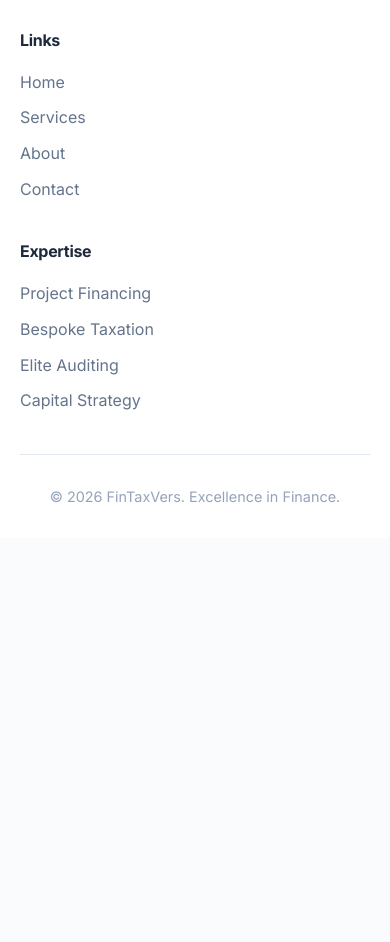
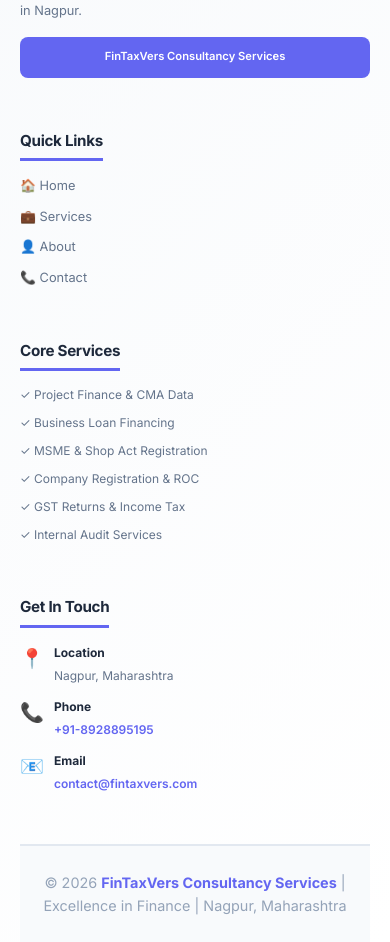
Before and after one commit to RAHUL0408-B/FinTaxYug, a React (Vite) app: page / in a window 390 px wide. Shown: the part 9220-10162 px from the top of the page. Before the commit the page ends 9758 px from the top, so only its background shows below. Built offline with nearby package versions, Linux system fonts and the light colour scheme; no server answers; the database is empty; a web font is replaced by a local one.

Commit message:
SEO Enhancement: Added high-intent keywords, updated branding to FinTaxVers Consultancy Services, improved footer layout with responsive mobile design

```diff
--- a/src/components/common/Navbar.jsx
+++ b/src/components/common/Navbar.jsx
@@ -187,7 +187,7 @@
                         <li><a href="#" onClick={(e) => { e.preventDefault(); handleNavClick('about'); }}>About</a></li>
                         <li><a href="#" onClick={(e) => { e.preventDefault(); handleNavClick('contact'); }}>Contact</a></li>
                     </ul>
-                    <button className="nav-cta btn btn-primary" onClick={() => handleNavClick('contact')}>Professional Consultation</button>
+                    <button className="nav-cta btn btn-primary" onClick={() => handleNavClick('contact')}>Book Consultation</button>
                 </div>
 
             </nav>
--- a/src/context/AppContext.jsx
+++ b/src/context/AppContext.jsx
@@ -98,8 +98,8 @@
                             to_name: newInquiry.name,
                             to_email: newInquiry.email,
                             from_name: 'Yugant V. Rahele',
-                            reply_to: 'contact@fintaxvers.com',
-                            message: `Thank you for your inquiry regarding ${newInquiry.type}. We have received your request and will contact you shortly at ${newInquiry.mobile}.`
+                            message: `Thank you for your inquiry regarding ${newInquiry.type}. We have received your request and will contact you shortly at ${newInquiry.mobile}.`,
+                            reply_to: 'contact@fintaxvers.com'
                         },
                         publicKey
                     );
--- a/src/portals/user/UserPortal.jsx
+++ b/src/portals/user/UserPortal.jsx
@@ -389,34 +389,153 @@
             </section>
 
             {/* Footer */}
-            <footer className="section" style={{ background: '#fff', borderTop: '1px solid #e2e8f0', padding: '60px 0 30px' }}>
+            <footer className="section" style={{ background: 'linear-gradient(135deg, #f8fafc 0%, #ffffff 100%)', borderTop: '2px solid #e2e8f0', padding: '70px 0 0' }}>
                 <div className="container">
-                    <div style={{ display: 'grid', gridTemplateColumns: 'repeat(auto-fit, minmax(200px, 1fr))', gap: '40px', marginBottom: '40px' }}>
+                    <div style={{
+                        display: 'grid',
+                        gridTemplateColumns: 'repeat(auto-fit, minmax(250px, 1fr))',
+                        gap: '50px',
+                        marginBottom: '50px'
+                    }}>
+                        {/* Company Info */}
+                        <div style={{ maxWidth: '350px' }}>
+                            <h4 style={{
+                                marginBottom: '15px',
+                                fontSize: 'clamp(1.2rem, 4vw, 1.75rem)',
+                                fontWeight: '800',
+                                color: 'var(--primary)',
+                                letterSpacing: '-0.5px'
+                            }}>FinTaxVers</h4>
+                            <p style={{
+                                color: '#64748b',
+                                lineHeight: '1.6',
+                                marginBottom: '15px',
+                                fontSize: 'clamp(0.8rem, 2.5vw, 0.95rem)'
+                            }}>
+                                Expert Project Finance Consultant, CMA Data Preparation, Business Loan Assistance, MSME Registration, GST Filing & Company Registration services in Nagpur.
+                            </p>
+                            <div style={{
+                                padding: 'clamp(10px, 3vw, 15px) clamp(12px, 4vw, 20px)',
+                                background: 'var(--primary)',
+                                color: 'white',
+                                borderRadius: '8px',
+                                fontSize: 'clamp(0.7rem, 2vw, 0.85rem)',
+                                fontWeight: '600',
+                                textAlign: 'center'
+                            }}>
+                                FinTaxVers Consultancy Services
+                            </div>
+                        </div>
+
+                        {/* Quick Links */}
                         <div>
-                            <h4 style={{ marginBottom: '20px', fontSize: '1.5rem', fontWeight: '800', color: 'var(--primary)' }}>FinTaxVers</h4>
-                            <p style={{ color: '#64748b' }}>Bespoke financial consultancy for elite businesses and established enterprises.</p>
-                        </div>
-                        <div>
-                            <h4 style={{ marginBottom: '20px', color: '#1e293b' }}>Links</h4>
-                            <ul style={{ display: 'flex', flexDirection: 'column', gap: '10px', color: '#64748b' }}>
-                                <li><a href="#home">Home</a></li>
-                                <li><a href="#services">Services</a></li>
-                                <li><a href="#about">About</a></li>
-                                <li><a href="#contact">Contact</a></li>
+                            <h4 style={{
+                                marginBottom: '15px',
+                                color: '#1e293b',
+                                fontSize: 'clamp(0.95rem, 3vw, 1.1rem)',
+                                fontWeight: '700',
+                                borderBottom: '3px solid var(--primary)',
+                                paddingBottom: '8px',
+                                display: 'inline-block'
+                            }}>Quick Links</h4>
+                            <ul style={{
+                                display: 'flex',
+                                flexDirection: 'column',
+                                gap: '10px',
+                                color: '#64748b',
+                                fontSize: 'clamp(0.8rem, 2.5vw, 0.95rem)'
+                            }}>
+                                <li><a href="#home" style={{ transition: 'color 0.3s' }} onMouseEnter={(e) => e.target.style.color = 'var(--primary)'} onMouseLeave={(e) => e.target.style.color = '#64748b'}>🏠 Home</a></li>
+                                <li><a href="#services" style={{ transition: 'color 0.3s' }} onMouseEnter={(e) => e.target.style.color = 'var(--primary)'} onMouseLeave={(e) => e.target.style.color = '#64748b'}>💼 Services</a></li>
+                                <li><a href="#about" style={{ transition: 'color 0.3s' }} onMouseEnter={(e) => e.target.style.color = 'var(--primary)'} onMouseLeave={(e) => e.target.style.color = '#64748b'}>👤 About</a></li>
+                                <li><a href="#contact" style={{ transition: 'color 0.3s' }} onMouseEnter={(e) => e.target.style.color = 'var(--primary)'} onMouseLeave={(e) => e.target.style.color = '#64748b'}>📞 Contact</a></li>
                             </ul>
                         </div>
+
+                        {/* Core Services */}
                         <div>
-                            <h4 style={{ marginBottom: '20px', color: '#1e293b' }}>Expertise</h4>
-                            <ul style={{ display: 'flex', flexDirection: 'column', gap: '10px', color: '#64748b' }}>
-                                <li>Project Financing</li>
-                                <li>Bespoke Taxation</li>
-                                <li>Elite Auditing</li>
-                                <li>Capital Strategy</li>
+                            <h4 style={{
+                                marginBottom: '15px',
+                                color: '#1e293b',
+                                fontSize: 'clamp(0.95rem, 3vw, 1.1rem)',
+                                fontWeight: '700',
+                                borderBottom: '3px solid var(--primary)',
+                                paddingBottom: '8px',
+                                display: 'inline-block'
+                            }}>Core Services</h4>
+                            <ul style={{
+                                display: 'flex',
+                                flexDirection: 'column',
+                                gap: '10px',
+                                color: '#64748b',
+                                fontSize: 'clamp(0.75rem, 2.3vw, 0.9rem)',
+                                lineHeight: '1.5'
+                            }}>
+                                <li>✓ Project Finance & CMA Data</li>
+                                <li>✓ Business Loan Financing</li>
+                                <li>✓ MSME & Shop Act Registration</li>
+                                <li>✓ Company Registration & ROC</li>
+                                <li>✓ GST Returns & Income Tax</li>
+                                <li>✓ Internal Audit Services</li>
+                            </ul>
+                        </div>
+
+                        {/* Contact Info */}
+                        <div>
+                            <h4 style={{
+                                marginBottom: '15px',
+                                color: '#1e293b',
+                                fontSize: 'clamp(0.95rem, 3vw, 1.1rem)',
+                                fontWeight: '700',
+                                borderBottom: '3px solid var(--primary)',
+                                paddingBottom: '8px',
+                                display: 'inline-block'
+                            }}>Get In Touch</h4>
+                            <ul style={{
+                                display: 'flex',
+                                flexDirection: 'column',
+                                gap: '12px',
+                                color: '#64748b',
+                                fontSize: 'clamp(0.75rem, 2.3vw, 0.9rem)'
+                            }}>
+                                <li style={{ display: 'flex', alignItems: 'flex-start', gap: '10px' }}>
+                                    <span style={{ fontSize: '1.2rem' }}>📍</span>
+                                    <div>
+                                        <strong style={{ color: '#1e293b', display: 'block', marginBottom: '4px' }}>Location</strong>
+                                        Nagpur, Maharashtra
+                                    </div>
+                                </li>
+                                <li style={{ display: 'flex', alignItems: 'flex-start', gap: '10px' }}>
+                                    <span style={{ fontSize: '1.2rem' }}>📞</span>
+                                    <div>
+                                        <strong style={{ color: '#1e293b', display: 'block', marginBottom: '4px' }}>Phone</strong>
+                                        <a href="tel:+918928895195" style={{ color: 'var(--primary)', fontWeight: '600' }}>+91-8928895195</a>
+                                    </div>
+                                </li>
+                                <li style={{ display: 'flex', alignItems: 'flex-start', gap: '10px' }}>
+                                    <span style={{ fontSize: '1.2rem' }}>📧</span>
+                                    <div>
+                                        <strong style={{ color: '#1e293b', display: 'block', marginBottom: '4px' }}>Email</strong>
+                                        <a href="mailto:contact@fintaxvers.com" style={{ color: 'var(--primary)', fontWeight: '600' }}>contact@fintaxvers.com</a>
+                                    </div>
+                                </li>
                             </ul>
                         </div>
                     </div>
-                    <div style={{ borderTop: '1px solid #e2e8f0', paddingTop: '30px', textAlign: 'center', color: '#94a3b8', fontSize: '0.9rem' }}>
-                        <p>&copy; 2026 FinTaxVers. Excellence in Finance.</p>
+
+                    {/* Footer Bottom */}
+                    <div style={{
+                        borderTop: '2px solid #e2e8f0',
+                        paddingTop: '25px',
+                        paddingBottom: '25px',
+                        textAlign: 'center',
+                        color: '#94a3b8',
+                        fontSize: '0.9rem',
+                        background: '#f8fafc'
+                    }}>
+                        <p style={{ margin: '0' }}>
+                            &copy; 2026 <strong style={{ color: 'var(--primary)' }}>FinTaxVers Consultancy Services</strong> | Excellence in Finance | Nagpur, Maharashtra
+                        </p>
                     </div>
                 </div>
             </footer>
```
Also changed, not shown: index.html (+8 -6 lines).
